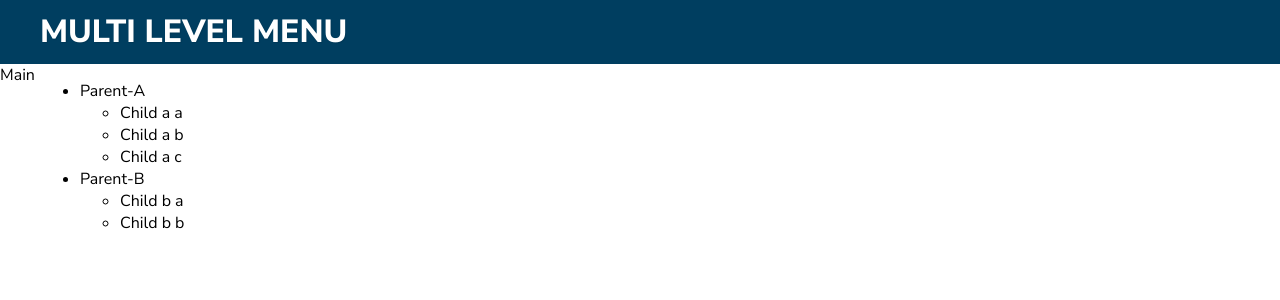
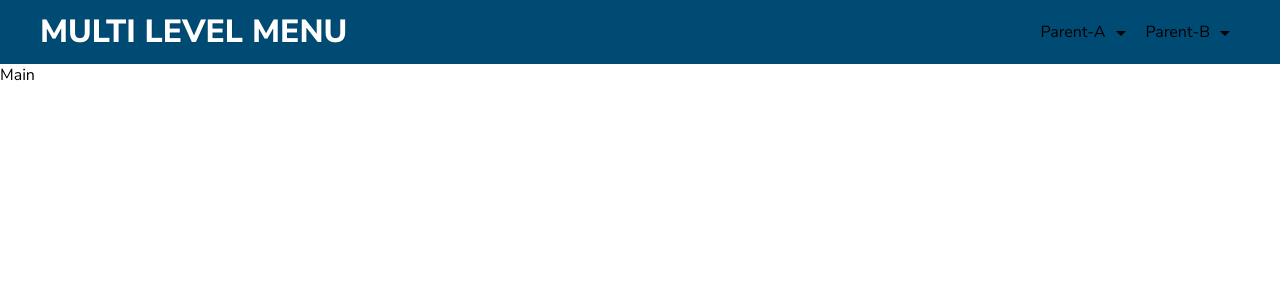
Before and after one commit to jmargielewski/multi-level-navigation-menu, a React (Create React App) app: page / in a window 1280 px wide. Shown: the top 300 px of the page. Built offline with nearby package versions, Linux system fonts and the light colour scheme.

Commit message:
added styles to navigation

```diff
--- a/src/components/App/app.css
+++ b/src/components/App/app.css
@@ -14,6 +14,13 @@ p {
   margin: 0;
 }
 
+ul,
+li {
+  margin: 0;
+  padding: 0;
+  text-decoration: none;
+}
+
 hr {
   margin: 20px 0 10px 0;
 }
--- a/src/components/Header/Header.jsx
+++ b/src/components/Header/Header.jsx
@@ -4,6 +4,14 @@ import './header.css';
 
 class Header extends Component {
   componentDidMount() {}
+
+  onClick = (content) => {
+    console.log(content);
+  };
+
+  onKeyPress = () => {
+    console.log('just key press');
+  };
 
   render() {
     const { menuStructure } = this.props;
@@ -18,8 +26,13 @@ class Header extends Component {
                 <span className="site-menu--value">{menuItem.label}</span>
                 {menuItem.child && (
                   <ul className="site-submenu">
-                    {menuItem.child.map(({ key, label }) => (
-                      <li className="site-submenu--item" key={key}>
+                    {menuItem.child.map(({ key, label, content }) => (
+                      <li
+                        key={key}
+                        className="site-submenu--item"
+                        onClick={() => this.onClick(content)}
+                        onKeyPress={this.onKeyPress}
+                      >
                         <span className="site-submenu--value">{label}</span>
                       </li>
                     ))}
--- a/src/components/Header/header.css
+++ b/src/components/Header/header.css
@@ -1,12 +1,15 @@
 .site-header {
-  background: #003e60;
+  background: #004b74;
   text-align: left;
   padding: 0 40px;
   position: relative;
   height: 64px;
+  display: flex;
+  justify-content: space-between;
 }
 
 .site-heading {
+  display: inline-block;
   margin: 0;
   text-transform: uppercase;
   color: #fff;
@@ -15,6 +18,71 @@
   line-height: 64px;
 }
 
+.site-menu {
+  display: inline-block;
+  line-height: 64px;
+}
+
+.site-menu--item {
+  display: inline-block;
+  position: relative;
+  padding: 0 10px;
+  font-size: 16px;
+  font-weight: 400;
+  cursor: pointer;
+}
+
+.site-menu--item:hover {
+  background: #015e90;
+}
+
+.site-menu--value {
+  color: #000;
+}
+
+.site-menu--value:after {
+  content: "";
+  display: inline-block;
+  width: 0;
+  height: 0;
+  margin-left: 10px;
+  vertical-align: middle;
+  border-top: 5px solid;
+  border-right: 5px solid transparent;
+  border-bottom: 0;
+  border-left: 5px solid transparent;
+}
+
+.site-submenu {
+  display: none;
+  position: absolute;
+  right: 0;
+  background-color: #f9f9f9;
+  min-width: 150px;
+  box-shadow: 0px 8px 16px 0px rgba(0, 0, 0, 0.2);
+  z-index: 1;
+  line-height: 32px;
+}
+
+.site-submenu--item {
+  padding: 10px;
+  text-align: center;
+  display: block;
+}
+
+.site-submenu--item:hover {
+  background: #ddd;
+}
+
+.site-submenu--value {
+  color: #000;
+  text-decoration: none;
+}
+
+.site-menu--item:hover > .site-submenu {
+  display: block;
+}
+
 @media only screen and (min-width: 650px) {
   .site-heading {
     font-size: 32px;
```
